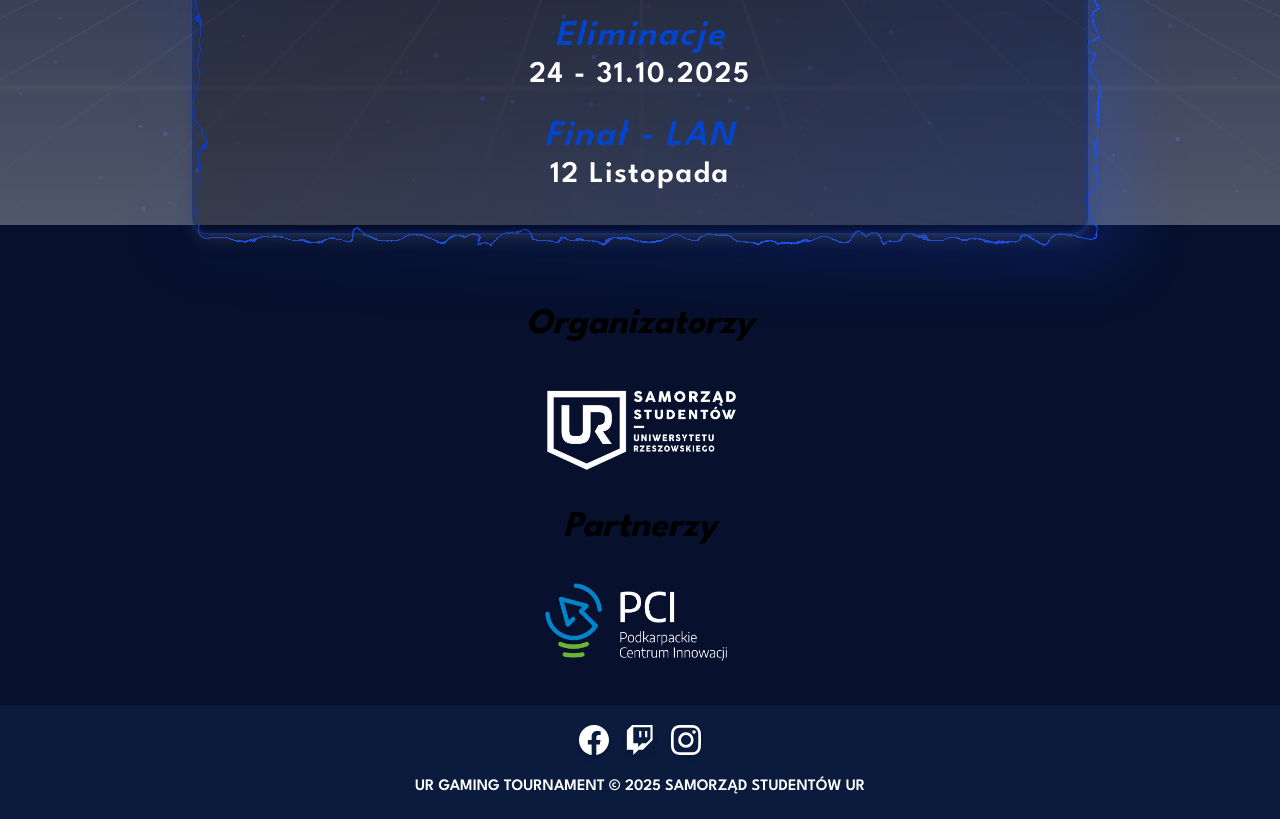
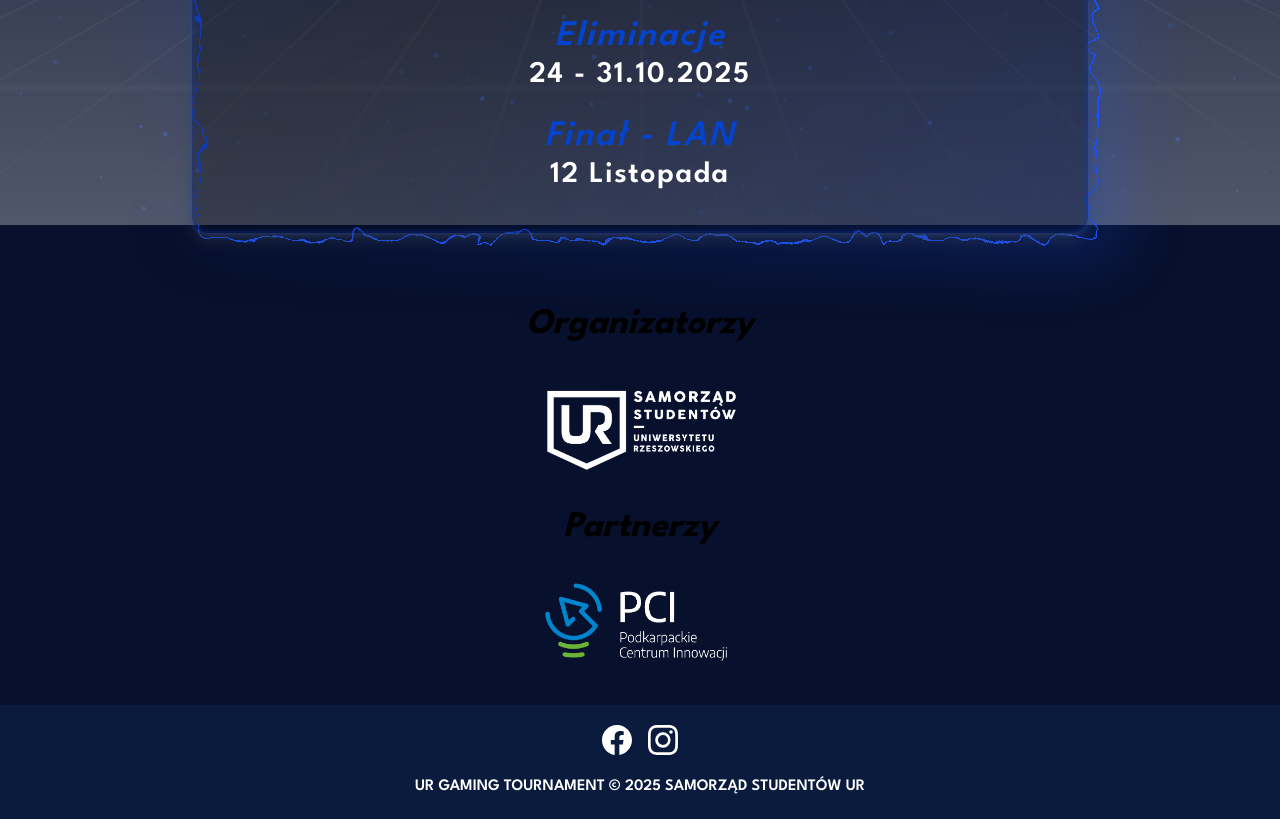
Before and after one commit to Poudretteite/UR-game-tournament, a React (Vite) app: page / in a window 1280 px wide. Shown: the part 575-1394 px from the top of the page. Built offline with nearby package versions, Linux system fonts and the light colour scheme; what bad-words would draw is missing.

Commit message:
fix: remove Twitch link from Footer component

```diff
--- a/src/components/Footer.jsx
+++ b/src/components/Footer.jsx
@@ -1,5 +1,4 @@
 import React from 'react';
-import { BsTwitch } from "react-icons/bs";
 import { BsFacebook } from "react-icons/bs";
 import { BsInstagram } from "react-icons/bs";
 
@@ -16,14 +15,6 @@ const Footer = () => {
                     className="flex items-center justify-center rounded-full shadow-md transition hover:scale-110"
                 >
                     <BsFacebook className='text-white text-3xl'/>
-                </a>
-                <a
-                    href="https://www.twitch.tv/urgamingtournament"
-                    target="_blank"
-                    rel="noopener noreferrer"
-                    className="flex items-center justify-center rounded-full shadow-md transition hover:scale-110"
-                >
-                    <BsTwitch className='text-white text-3xl'/>
                 </a>
                 <a
                     href="https://www.instagram.com/urgamingtournament"
```
